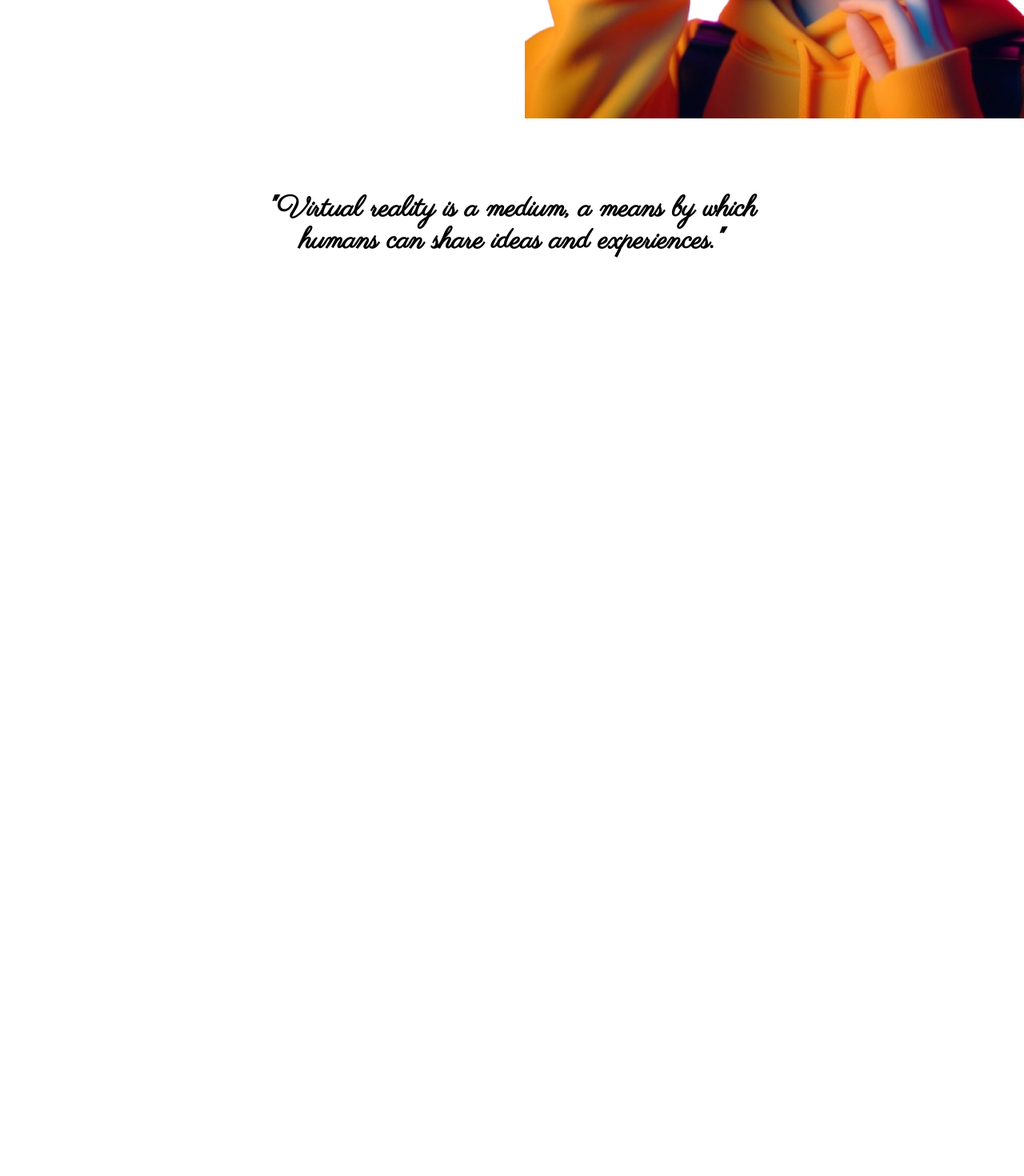
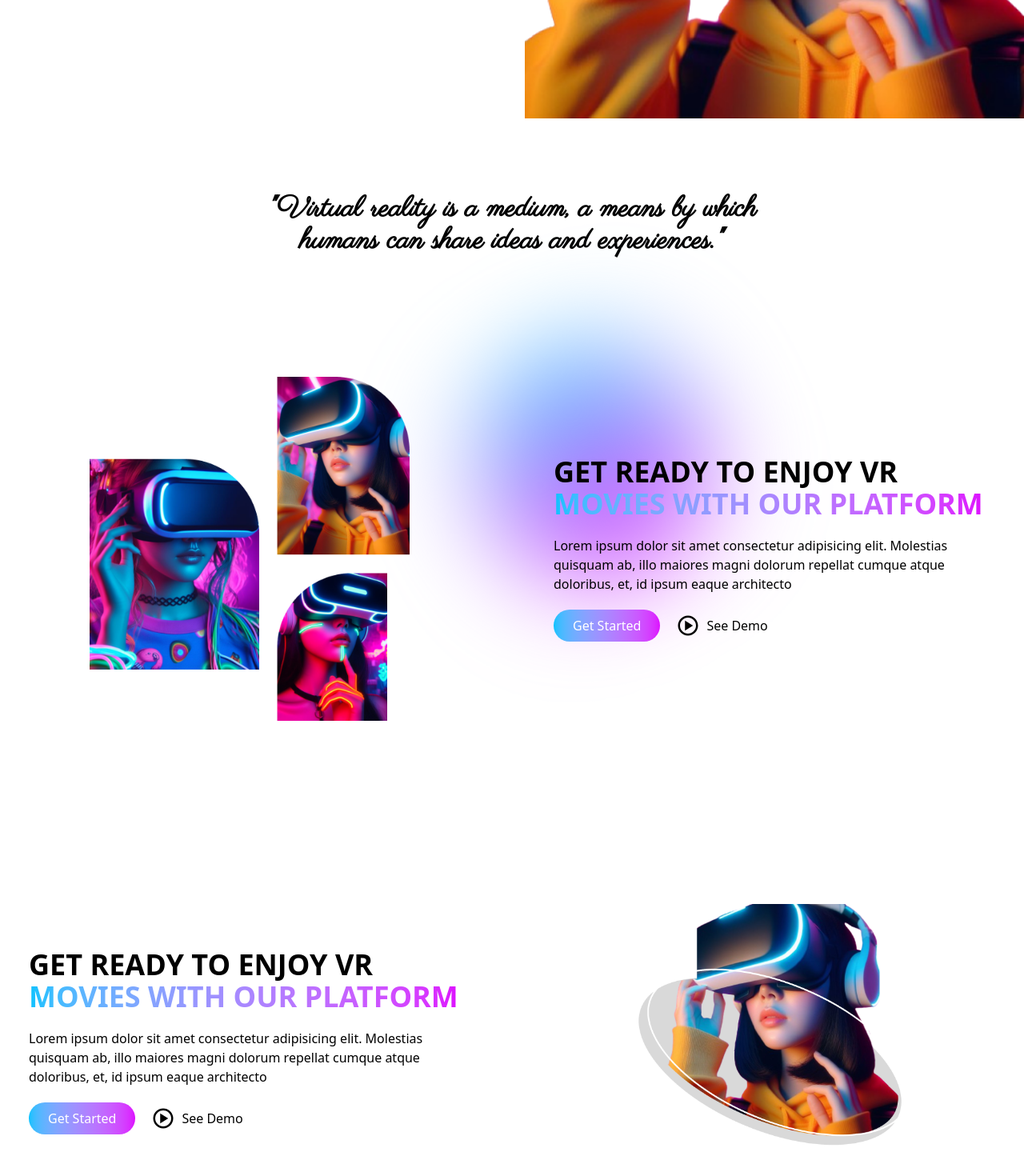
Before and after one commit to anaselass/metaverse-website, a React (Vite) app: page / in a window 1280 px wide. Shown: the part 578-2048 px from the top of the page at 80% size. Before the commit the page ends 956 px from the top, so only its background shows below. Built offline with nearby package versions, Linux system fonts and the light colour scheme.

Commit message:
Add Banner and Banner2 components with responsive layouts and content

```diff
--- a/src/App.jsx
+++ b/src/App.jsx
@@ -1,3 +1,5 @@
+import Banner from "./Components/Banner/Banner";
+import Banner2 from "./Components/Banner/Banner2";
 import Hero from "./Components/Hero/Hero";
 import Navbar from "./Components/Navbar/Navbar";
 import Quotes from "./Components/Quotes/Quotes";
@@ -10,7 +12,15 @@ function App() {
         <Hero />
         <Quotes />
         <div
-          className="w-[300px] h-[300px] bg-gradient-to-r from-primary to-secondary rounded-full
+          className="w-[150px] h-[150px] sm:w-[250px] sm:h-[250px] md:w-[300px] md:h-[300px]  bg-gradient-to-r from-primary to-secondary rounded-full
+          absolute top-0 left-0 blur-3xl animated-wrapper"
+        ></div>
+      </div>
+      <div className="relative">
+        <Banner />
+        <Banner2 />
+        <div
+          className="w-[150px] h-[150px] sm:w-[250px] sm:h-[250px] md:w-[300px] md:h-[300px]  bg-gradient-to-r from-primary to-secondary rounded-full
           absolute top-0 left-0 blur-3xl animated-wrapper"
         ></div>
       </div>
--- /dev/null
+++ b/src/Components/Banner/Banner.jsx
@@ -0,0 +1,44 @@
+import BannerPng from "../../assets/banner1.png";
+import { BiPlayCircle } from "react-icons/bi";
+
+const Banner = () => {
+  return (
+    <div className="py-12 relative z-10 text-black dark:text-white">
+      <div className="container min-h-[520px] flex items-center">
+        <div className="grid grid-cols-1 sm:grid-cols-2 gap-8 place-items-center">
+          {/* image section */}
+          <div>
+            <img
+              src={BannerPng}
+              alt="BannerPng"
+              className="w-full max-w-[400px]"
+            />
+          </div>
+          {/* text content section */}
+          <div className="space-y-5  order-2 sm:order-1 md:px-9 px-4">
+            <h1 className="text-4xl font-semibold">
+              GET READY TO ENJOY VR{" "}
+              <span className="bg-clip-text text-transparent bg-gradient-to-r from-primary to-secondary">
+                MOVIES WITH OUR PLATFORM
+              </span>
+            </h1>
+            <p className="">
+              Lorem ipsum dolor sit amet consectetur adipisicing elit. Molestias
+              quisquam ab, illo maiores magni dolorum repellat cumque atque
+              doloribus, et, id ipsum eaque architecto
+            </p>
+            <div className="flex gap-5">
+              <button className="primary-btn">Get Started</button>
+              <button className="flex gap-2 items-center cursor-pointer">
+                <BiPlayCircle className="text-3xl" />
+                See Demo
+              </button>
+            </div>
+          </div>
+        </div>
+      </div>
+    </div>
+  );
+};
+
+export default Banner;
--- /dev/null
+++ b/src/Components/Banner/Banner2.jsx
@@ -0,0 +1,44 @@
+import BannerPng from "../../assets/banner2.png";
+import { BiPlayCircle } from "react-icons/bi";
+
+const Banner2 = () => {
+  return (
+    <div className="py-12 relative z-10 text-black dark:text-white">
+      <div className="container min-h-[520px] flex items-center w-screen-2xl mx-auto">
+        <div className="grid grid-cols-1 sm:grid-cols-2 gap-8 place-items-center">
+          {/* text content section */}
+          <div className="space-y-5 order-2 sm:order-1 w-1xl mr-auto md:px-9 px-4">
+            <h1 className="text-4xl font-semibold">
+              GET READY TO ENJOY VR{" "}
+              <span className="bg-clip-text text-transparent bg-gradient-to-r from-primary to-secondary">
+                MOVIES WITH OUR PLATFORM
+              </span>
+            </h1>
+            <p className="">
+              Lorem ipsum dolor sit amet consectetur adipisicing elit. Molestias
+              quisquam ab, illo maiores magni dolorum repellat cumque atque
+              doloribus, et, id ipsum eaque architecto
+            </p>
+            <div className="flex gap-5">
+              <button className="primary-btn">Get Started</button>
+              <button className="flex gap-2 items-center cursor-pointer">
+                <BiPlayCircle className="text-3xl" />
+                See Demo
+              </button>
+            </div>
+          </div>
+          {/* image section */}
+          <div className="order-1 sm:order-2">
+            <img
+              src={BannerPng}
+              alt="BannerPng"
+              className="w-full max-w-[400px]"
+            />
+          </div>
+        </div>
+      </div>
+    </div>
+  );
+};
+
+export default Banner2;
```
